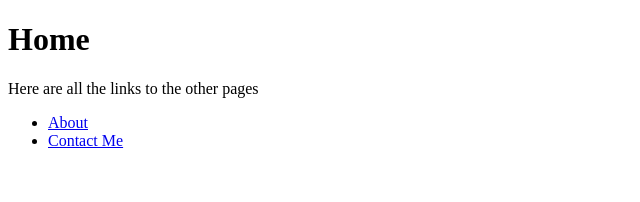
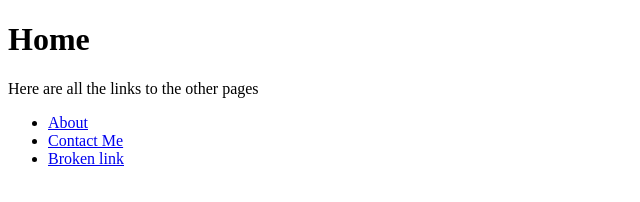
Before and after one commit to AndresEfQ/basic-informational-site, a website: page index.html in a window 1280 px wide. Shown: the full height of the page, 0-640 px from the left. Drawn offline with Linux system fonts and the light colour scheme.

Commit message:
Include a broken link to show the 404 page

```diff
--- a/index.html
+++ b/index.html
@@ -12,6 +12,7 @@
   <ul>
     <li><a href="/about">About</a></li>
     <li><a href="/contact-me">Contact Me</a></li>
+    <li><a href="/error">Broken link</a></li>
   </ul>
 </body>
 </html>
```
